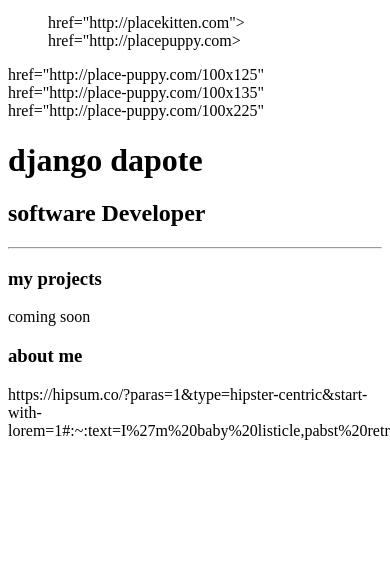
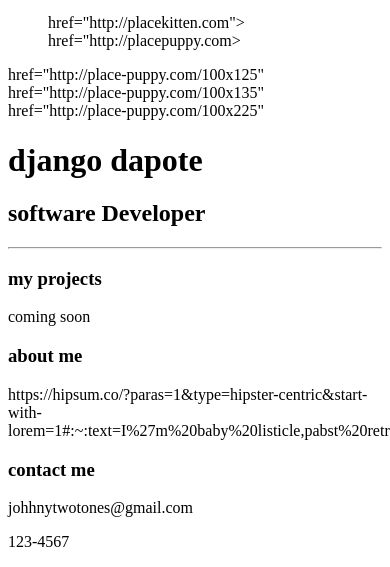
Before and after one commit to Karma1021/cat-and-dogs, a plain HTML site: page index.html in a window 390 px wide. Shown: the part 616-1183 px from the top of the page. Before the commit the page ends 1072 px from the top, so only its background shows below. Drawn offline with Linux system fonts and the light colour scheme.

Commit message:
hipster phone email

```diff
--- a/index.html
+++ b/index.html
@@ -87,7 +87,11 @@
        <p>coming soon</p>
        <h3>about me</h3>
        <p>https://hipsum.co/?paras=1&type=hipster-centric&start-with-lorem=1#:~:text=I%27m%20baby%20listicle,pabst%20retro%20jianbing.</p>
+      <h3>contact me</h3>
+      <p>johhnytwotones@gmail.com</p>
+      <p>123-4567</p>
       </div>
+
     </body>
   </html>
 
```
